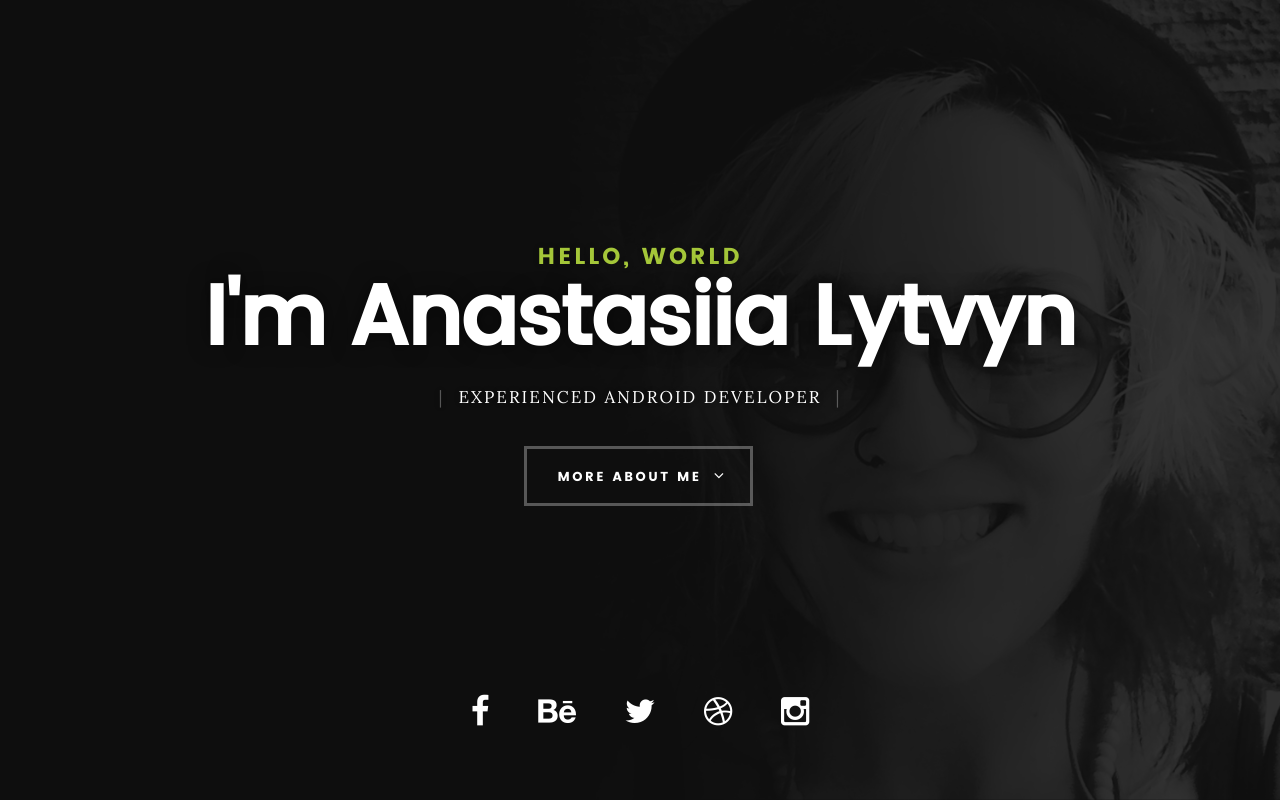
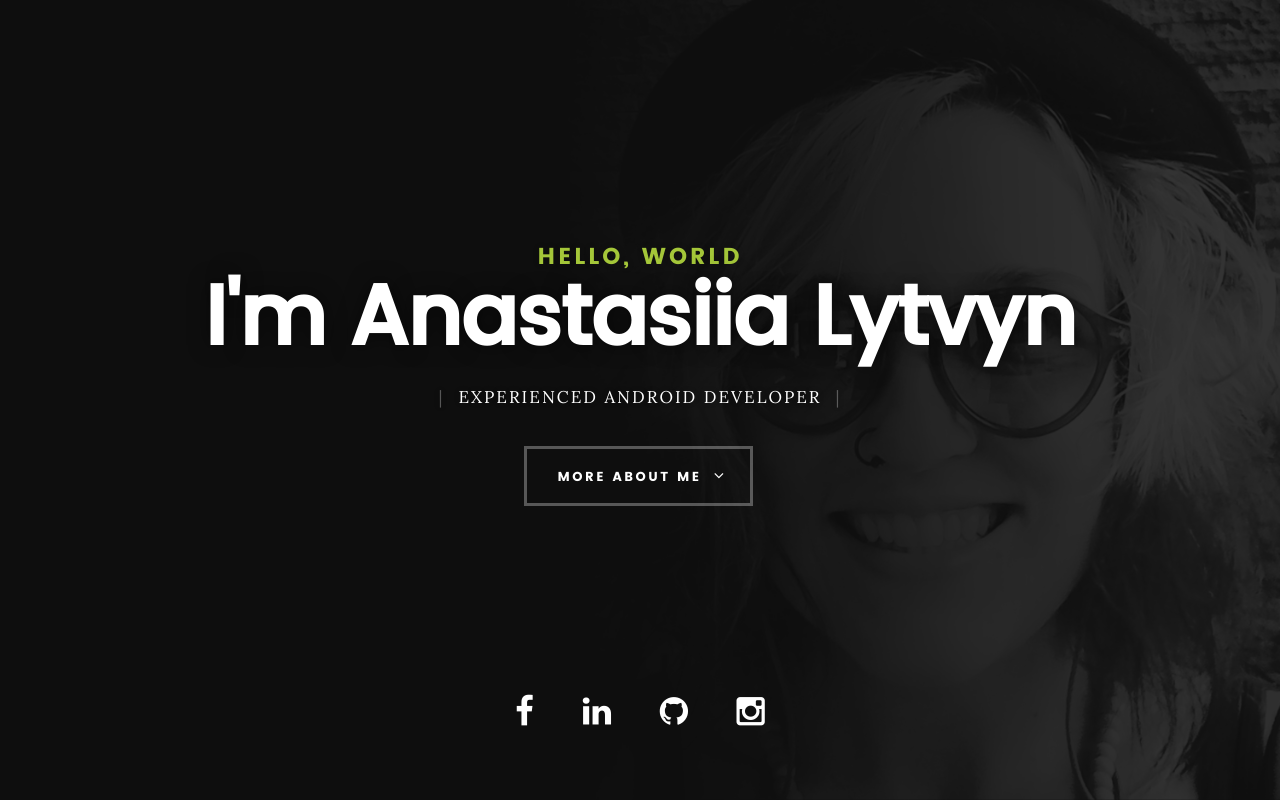
Before and after one commit to bananavoid/spacelobster, a plain HTML site: page index.html in a window 1280 px wide. Shown: the top 800 px of the page. Drawn offline with Linux system fonts and the light colour scheme; files whose address does not match are found by name.

Commit message:
fix socials

```diff
--- a/index.html
+++ b/index.html
@@ -58,11 +58,10 @@
    	</div> <!-- /intro-content -->
 
    	<ul class="intro-social">
-         <li><a href="#"><i class="fa fa-facebook"></i></a></li>
-         <li><a href="#"><i class="fa fa-behance"></i></a></li>
-         <li><a href="#"><i class="fa fa-twitter"></i></a></li>
-         <li><a href="#"><i class="fa fa-dribbble"></i></a></li>
-         <li><a href="#"><i class="fa fa-instagram"></i></a></li>
+         <li><a href="https://www.facebook.com/anastasiia.lytvyn"><i class="fa fa-facebook"></i></a></li>
+         <li><a href="https://www.linkedin.com/in/anastasiialytvyn/"><i class="fa fa-linkedin"></i></a></li>
+         <li><a href="https://github.com/kosmonastya"><i class="fa fa-github"></i></a></li>
+         <li><a href="https://www.instagram.com/kosmokapusta/"><i class="fa fa-instagram"></i></a></li>
       </ul> <!-- /intro-social -->
 
    </section> <!-- /intro -->
```
Also changed, not shown: images/profile-pic.jpg.
